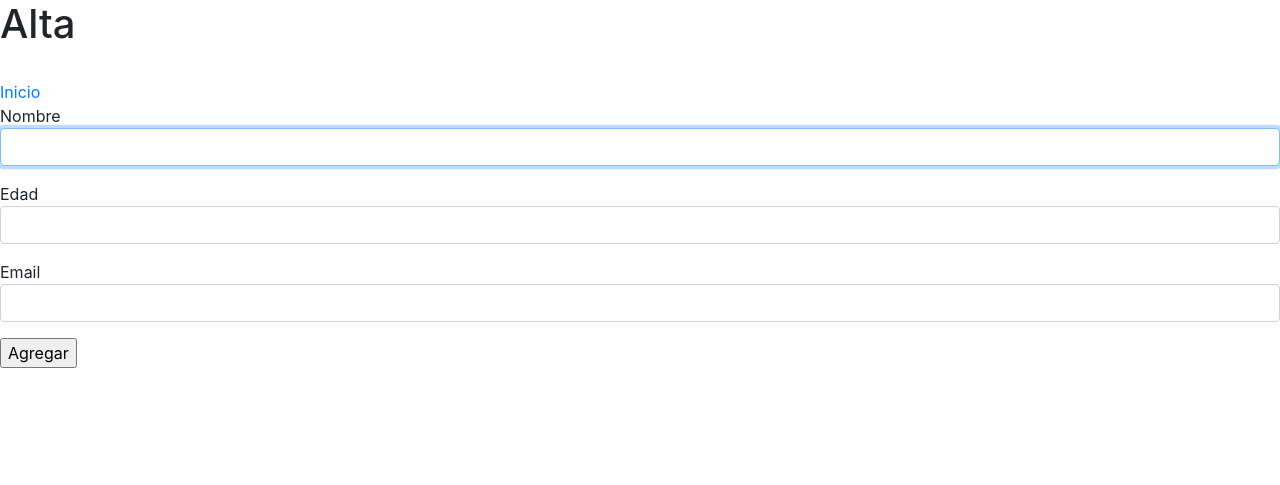
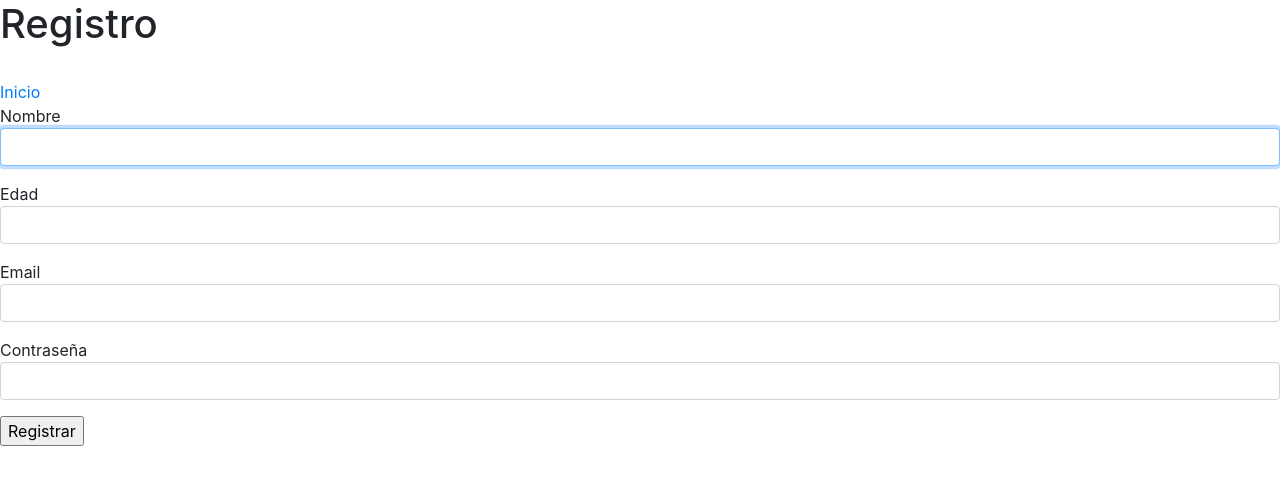
Before and after one commit to BrianMartinez42/BrianMartinez, a PHP site: page /alta.html in a window 1280 px wide. Shown: the top 485 px of the page. Run offline with PHP 8.4, Linux system fonts and the light colour scheme; some libraries are stand-ins or nearby versions.

Commit message:
Actualizar ejercicio 16

```diff
--- a/ejercicio16/alta.html
+++ b/ejercicio16/alta.html
@@ -8,7 +8,7 @@
 
   <body>
     <header>
-  		<h1 class="contenedor__title">Alta</h1>
+  		<h1 class="contenedor__title">Registro</h1>
   	</header>
   	<br/>
   	<a href="index.php" class="button-grey">Inicio</a>
@@ -16,17 +16,21 @@
   		<form action="alta.php" method="post" name="form1">
   			Nombre
   			<div class="form-group">
-  				<input class="form-control" type="text" name="name" autofocus  value="">
+  				<input class="form-control" type="text" name="name" autofocus>
   			</div>
   			Edad
   			<div class="form-group">
-  				<input class="form-control" type="text" name="age"  value="">
+  				<input class="form-control" type="text" name="age">
   			</div>
   			Email
   			<div class="form-group">
-  				<input class="form-control" type="text" name="email"  value="">
+  				<input class="form-control" type="text" name="email">
   			</div>
-  			<input class="button-accept" type="submit" name="Submit" value="Agregar">
+        Contraseña
+        <div class="form-group">
+          <input class="form-control" type="password" name="pass">
+        </div>
+  			<input class="button-accept" type="submit" name="Submit" value="Registrar">
   		</form>
   	</div>
   </body>
--- a/ejercicio16/editar.php
+++ b/ejercicio16/editar.php
@@ -25,6 +25,7 @@ if(isset($_POST['update']))
 		if(empty($email)) {
 			echo "<font color='red'>Email field is empty.</font><br/>";
 		}
+
 	} else {
 		//actualizar la tabla
 		$result = mysqli_query($mysqli, "UPDATE users SET name='$name',age='$age',email='$email' WHERE id=$id");
--- a/ejercicio16/index.php
+++ b/ejercicio16/index.php
@@ -20,7 +20,7 @@
     </header>
     <br/>
     <div class="container">
-    <a href="alta.html" class='button-green'>Añadir nuevos datos</a><br/><br/>
+    <a href="alta.html" class='button-green'>Registrar nuevo usuario</a><br/><br/>
 
   	<table class="table table-hover table-bordered table-dark" >
       <thead>
```
Also changed, not shown: ejercicio16/alta.php (+8 -2 lines), ejercicio16/login-validacion.php (added, +36 -0 lines), ejercicio16/login.html (added, +26 -0 lines).
